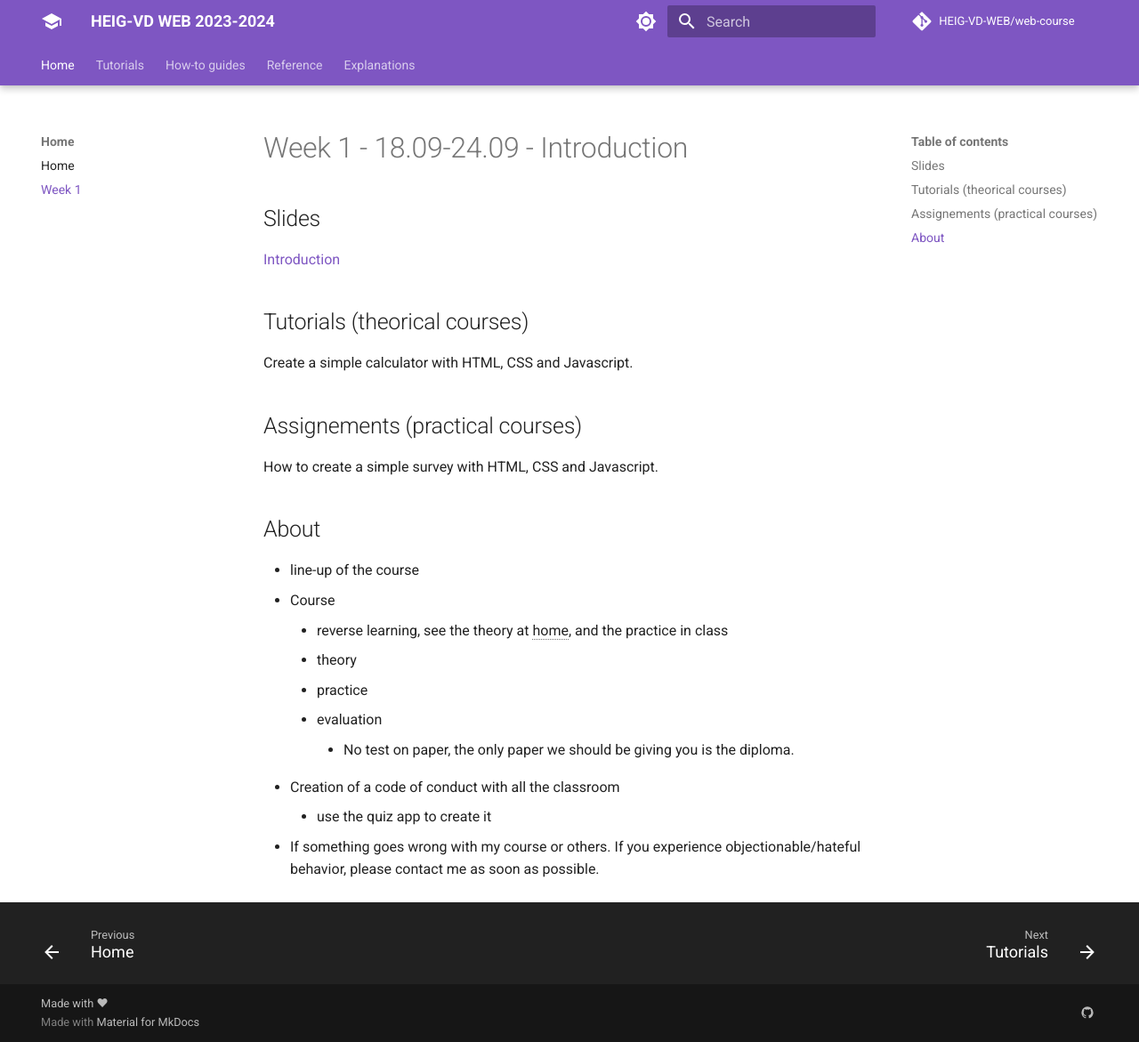
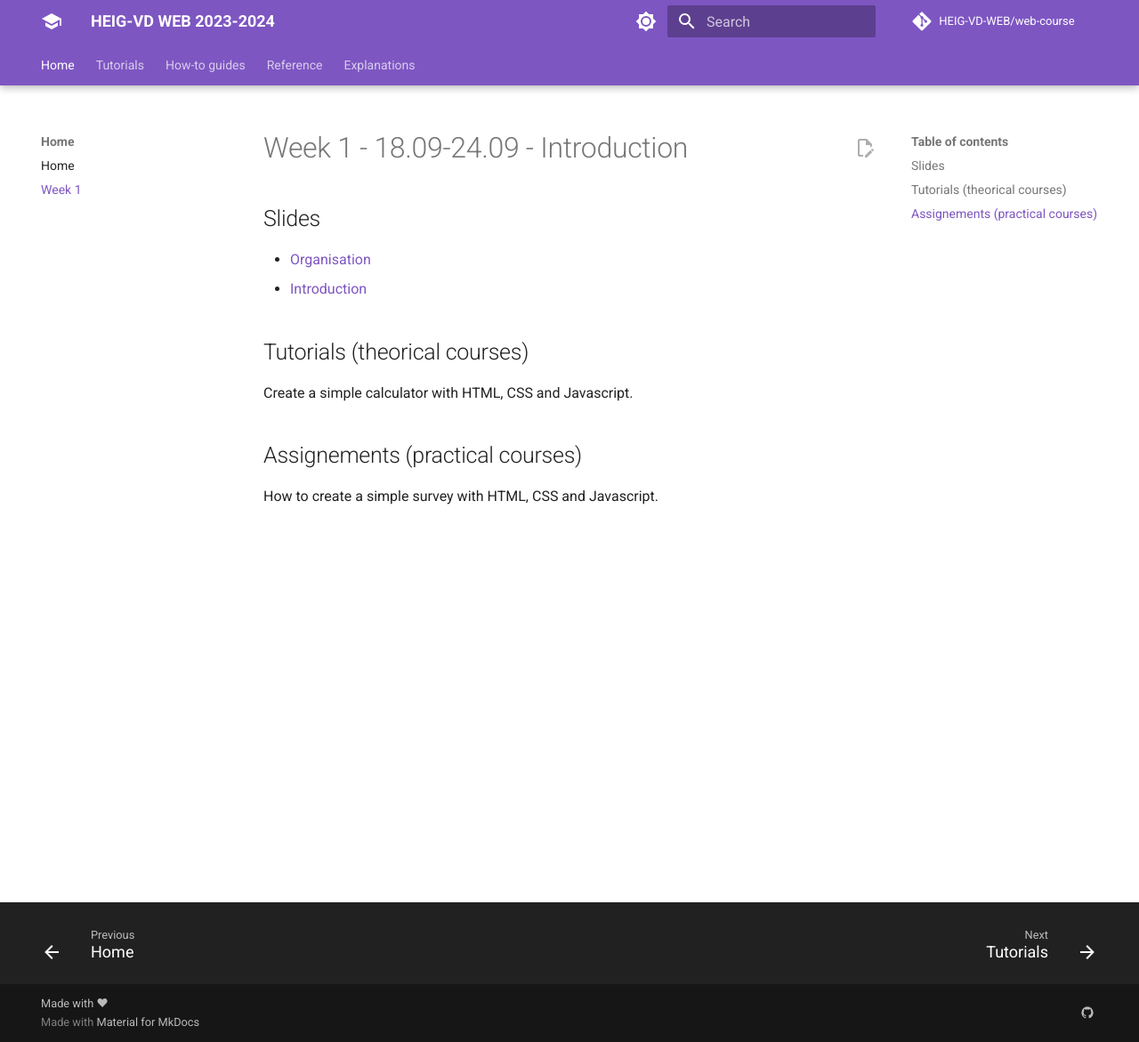
Before and after one commit to HEIG-VD-WEB/web-course, an MkDocs documentation site: the page built from docs/weeks/week-1/index.md, in a window 1280 px wide and 1171 px high. Shown: the whole window at 89% size. Built offline with MkDocs 1.6.1 and Material for MkDocs 9.7.7, drawn with Linux system fonts in a browser that asks for light colours; comment, search, counter and statistics services are not loaded.

Commit message:
update the documentation

```diff
--- a/docs/weeks/week-1/index.md
+++ b/docs/weeks/week-1/index.md
@@ -2,7 +2,8 @@
 
 ## Slides
 
-[Introduction](./slide.md){:target="_blank"}
+- [Organisation](./organisation.md){:target="_blank"}
+- [Introduction](./introduction.md){:target="_blank"}
 
 ## Tutorials (theorical courses)
 
@@ -11,17 +12,3 @@ Create a simple calculator with HTML, CSS and Javascript.
 ## Assignements (practical courses)
 
 How to create a simple survey with HTML, CSS and Javascript.
-
-## About
-
-
-- line-up of the course
-- Course
-	- reverse learning, see the theory at home, and the practice in class
-	- theory
-	- practice
-	- evaluation
-		- No test on paper, the only paper we should be giving you is the diploma.
-- Creation of a code of conduct with all the classroom
-	- use the quiz app to create it
-- If something goes wrong with my course or others. If you experience objectionable/hateful behavior, please contact me as soon as possible.
--- a/mkdocs.yml
+++ b/mkdocs.yml
@@ -23,6 +23,7 @@ nav:
   - Explanations:
       - explanations/index.md
 
+edit_uri: blob/main/docs/
 theme:
   favicon: assets/images/favicon.svg
   language: en
@@ -49,14 +50,15 @@ theme:
         icon: material/brightness-4
         name: Switch to light mode
   features:
+    - content.action.edit
     - content.code.annotate
     - content.code.copy
+    - navigation.footer
     - navigation.instant
     - navigation.tabs
     - navigation.tabs.sticky
     - navigation.top
     - navigation.tracking
-    - navigation.footer
     - search.suggest
     - search.highlight
     - toc.follow
```
Also changed, not shown: docs/how-to-guides/index.md (+3 -4 lines), docs/index.md (+13 -3 lines), docs/reference/about-the-calendar.md (+1 -1 lines), docs/weeks/week-1/introduction.md (added, +11 -0 lines), docs/weeks/week-1/organisation.md (renamed from docs/weeks/week-1/slide.md, +46 -0 lines).
